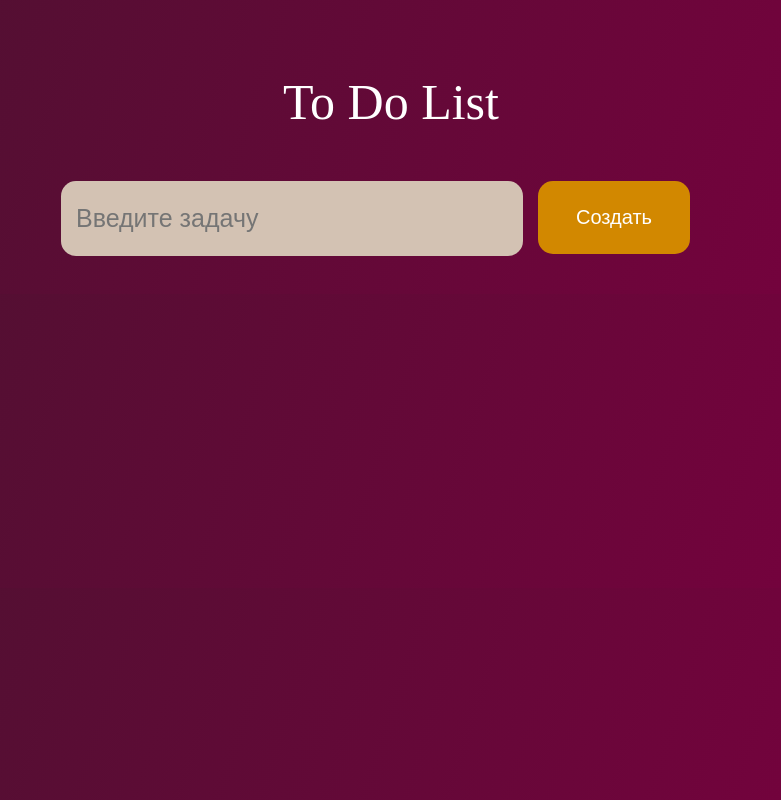
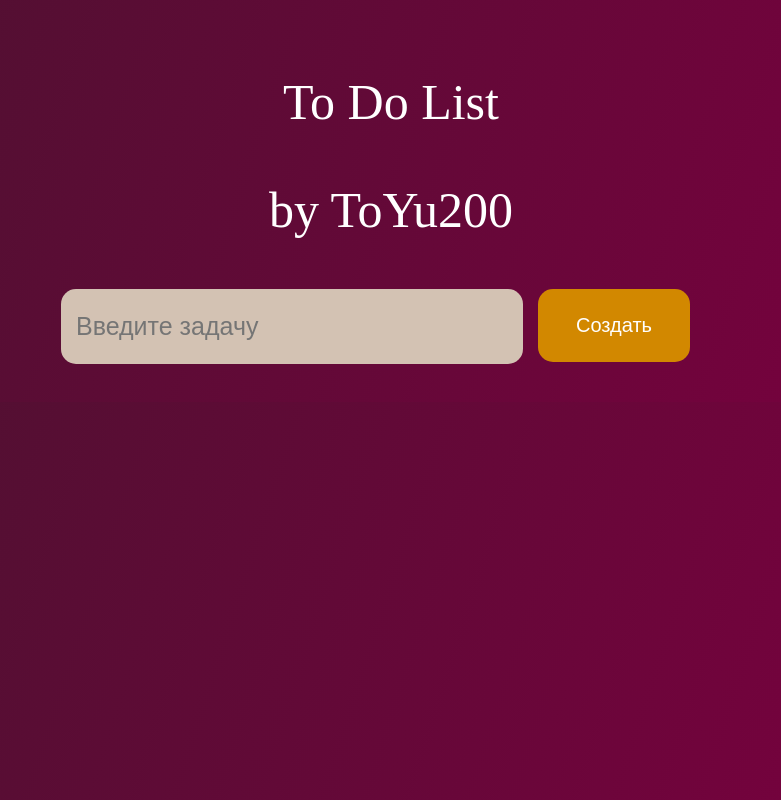
Before and after one commit to ToYu200/To-do-list, a plain HTML site: page index.html in a window 1280 px wide. Shown: the whole page, without its empty margins (307-1088 px from the left). Drawn offline with Linux system fonts and the light colour scheme; a web font is replaced by a local one.

Commit message:
Разметка
добавлена подпись

```diff
--- a/index.html
+++ b/index.html
@@ -11,6 +11,7 @@
 <body>
     <div class="container">
         <p class="logo">To Do List</p>
+        <p class="logo" id="by">by ToYu200</p>
         <div class="inputbutton">
             <input type="text" class="inputtask" placeholder="Введите задачу">
             <button class="addtask">Создать</button>
```
